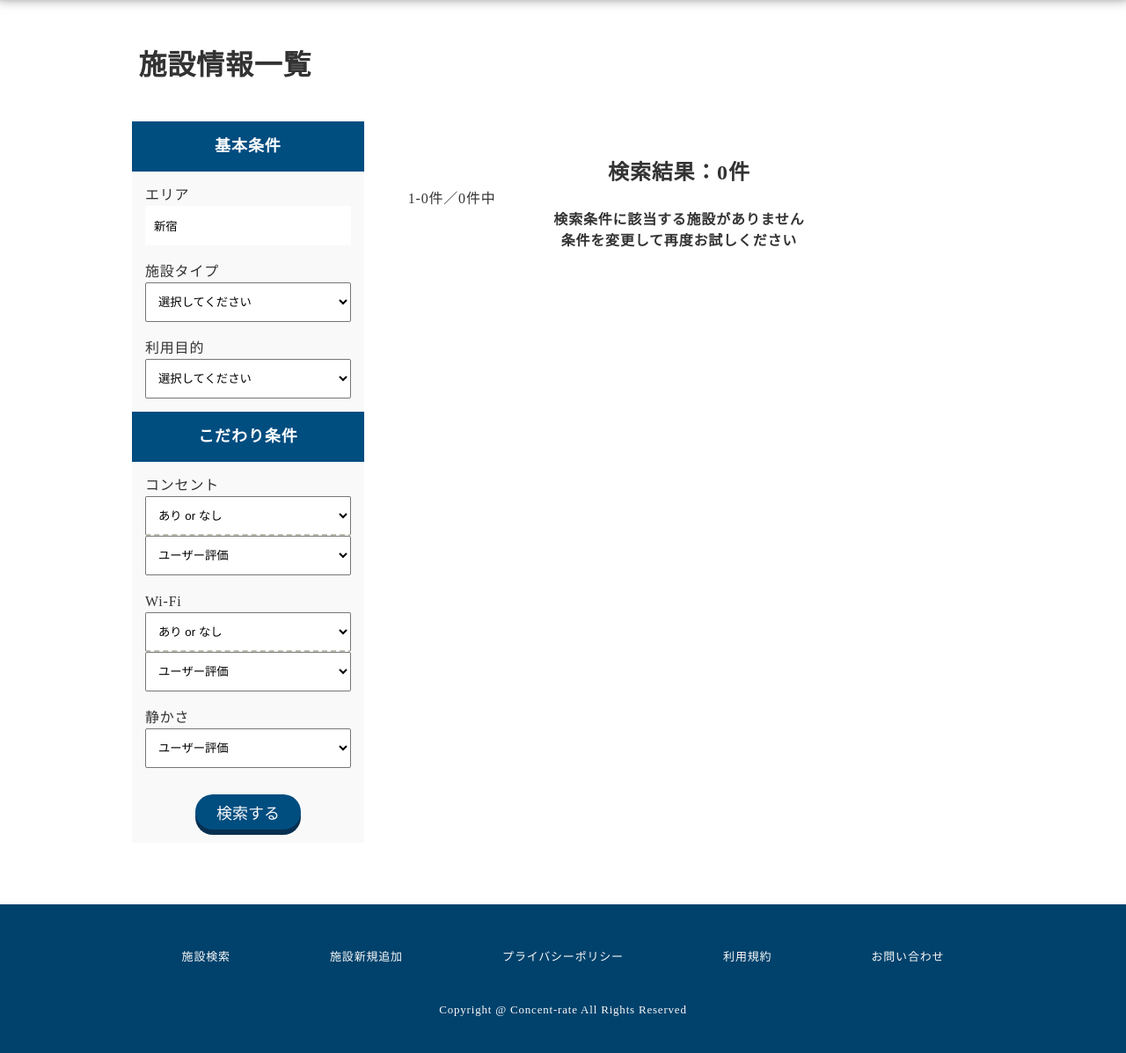
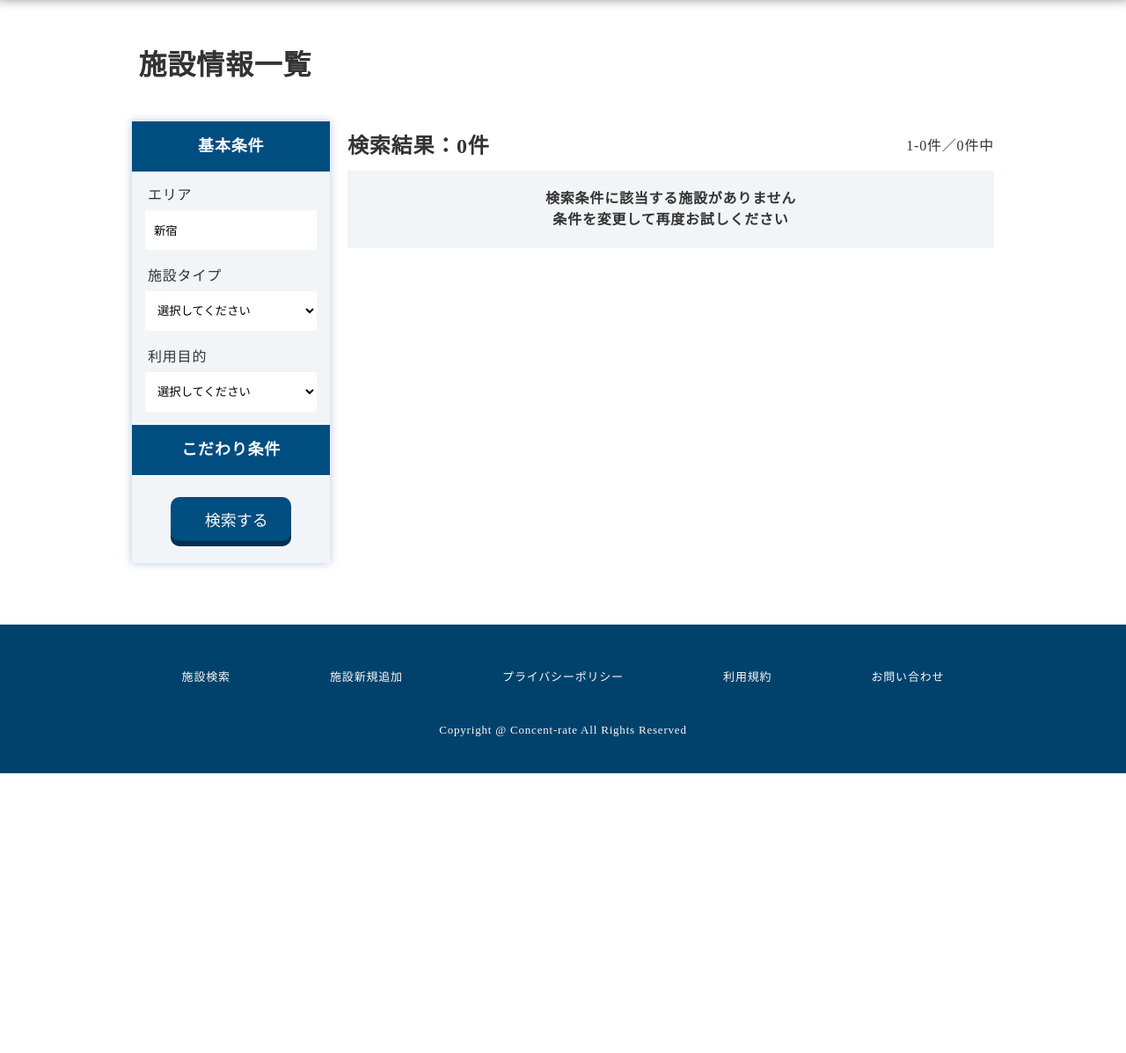
Before and after one commit to TsutomuOikawa/Review-site_personal-PJ, a PHP site: the page made by searchList.php in a window 1280 px wide. Shown: the part 60-1257 px from the top of the page at 88% size. After the commit the page ends 939 px from the top, so only its background shows below. Run offline with PHP 8.4, Linux system fonts and the light colour scheme; tables that the repository leaves empty or names only in its code hold one stand-in row (values such as "Sample post"); some libraries are stand-ins or nearby versions.

Commit message:
update:検索バーの仕様改善
検索画面の縦幅が画面に収まっていなかったため、こだわり条件は初め隠れている仕様に。

スライド仕様であることがが分かりにくかったため、アイコンを加えた。

```diff
--- a/css/style.css
+++ b/css/style.css
@@ -9,6 +9,11 @@
 タブレット: @media screen and (max-width: 1024px)
 */
 
+/*
+背景用薄い青：#F2F5F8
+ */
+
+
 body {
   color: #333;
   letter-spacing: 0.05em;
@@ -19,15 +24,21 @@ button {
   background: none;
   cursor: pointer;
 }
-input {
+img {
+  vertical-align: bottom;
+}
+input, select, textarea {
   border: none;
 }
-input:focus-visible {
-  outline: none;
+input:focus-visible, select:focus-visible, textarea:focus-visible {
+  outline: 2px solid #EB9342;
 }
 ul {
   list-style-type: none;
 }
+/* * {
+  outline: 2px solid blue;
+} */
 /*====================
   ヘッダー
 ====================*/
@@ -149,7 +160,7 @@ ul {
   background: #EB9342;
   border-radius: 3px;
   color: #ffffff;
-  padding: 15px 15px;
+  padding: 15px;
   transition: .3s;
 }
 .menu_link--strong:hover {
@@ -283,22 +294,39 @@ ul {
 
 }
 /*
+トップページはこう
 .section {
-
+  box-sizing: border-box;
+  margin: 0 auto;
+  padding: 80px 10px 50px;
+  width: 1000px;
 }
 .section_title {
-
+  font-size: 28px;
+  font-weight: bold;
+}
+.section_title--topPage {
+  text-align: left;
+  padding-left: 30px;
+  position: relative;
+}
+.section_title--topPage::before{
+  content: '';
+  font-size: 70px;
+  opacity: 0.2;
+  position: absolute;
+    top: 5px;
+    left: 70px;
+}
+.section_body {
+  padding: 30px 0;
 }
 
-.section_body {
-
-}
  */
 
 .module {
   border-radius: 4px;
   box-sizing: border-box;
-   padding: 40px 50px;
 }
 .module_title {
   font-size: 24px;
@@ -308,30 +336,26 @@ ul {
 .module_title--surround {
   background: #004D80;
   color: #f9f9f9;
-   margin: -40px -50px 0;
   padding: 10px 0 10px 30px;
   text-align: left;
 }
 @media screen and (max-width: 430px) {
-   .module{
-     padding: 20px 25px;
-   }
   .module_title {
-     font-size: 20px;
+    font-size: 18px;
   }
   .module_title--surround {
-     margin: -20px -25px 0;
+    /* margin: -20px -25px 0; */
   }
 }
-
 
 section.page_contents--separate{
   margin-top: 20px;
   padding-bottom: 15px;
 }
 
-
-/* ワンカラム部分 */
+/*====================
+  廃棄対象
+====================*/
 .content-wrapper {
   box-sizing: border-box;
   margin: 0 auto;
@@ -359,342 +383,6 @@ section.page_contents--separate{
   padding: 30px 0;
 }
 
-/*====================
-  サイドバー
-====================*/
-.sidebar {
-  background: #F2F5F8;
-  box-shadow: 0 0 10px rgba(0 77 128 / 30%);
-  height: 100%;
-  position: sticky;
-   top: 75px;
-  width: 23%;
-}
-.sidebar_title {
-  background: #004D80;
-  color: #f9f9f9;
-  font-size: 18px;
-  font-weight: bold;
-  padding: 15px 0;
-  text-align: center;
-}
-.sidebar_contents {
-  padding: 15px;
-}
-.sidebar_listItem {
-  margin-bottom: 18px;
-}
-.sidebar_listItem:last-child {
-  margin-bottom: 0;
-}
-/* 右サイドバー */
-.sidebar_link{
-  padding: 15px 0;
-  box-shadow: 1px 1px 3px rgba(191, 191, 179, 0.3);
-}
-@media screen and (max-width: 430px) {
-  .sidebar {
-    display: none;
-  }
-}
-
-/*====================
-  トップページ
-====================*/
-
-/* ファーストビュー */
-.firstView {
-  height: 900px;
-  background-image: url(../img/top.jpg);
-  background-position: center;
-  background-size: cover;
-  position: relative;
-}
-.firstView--cover {
-  height: 100%;
-  background:linear-gradient(to bottom, rgba(255, 255, 255, 0.1) 70%, rgba(255, 255, 255, 0.99));
-}
-.firstView_title {
-  font-size: 48px;
-  font-weight: bold;
-  letter-spacing: 0.1em;
-  position: absolute;
-    top: 250px;
-    left: 230px;
-  text-shadow: 0 0 20px rgba(255, 255, 255, 1);
-}
-.firstView_form {
-  background: rgba(255, 255, 255);
-  border-radius: 4px;
-  box-sizing: border-box;
-  display: flex;
-    align-items: center;
-  margin-top: 10px;
-  opacity: 0.9;
-  padding: 0 10px;
-  position: absolute;
-    top: 400px;
-    left: 230px;
-  width: 360px;
-}
-.firstView_input {
-  border: none;
-  border-radius: 4px;
-  font-size: 16px;
-  padding: 15px;
-  width: 85%;
-}
-.firstView_button {
-  padding: 15px 0;
-  width: 15%;
-}
-
-@media screen and (max-width: 430px) {
-  .firstView_title {
-    font-size: 36px;
-    top: 180px;
-    left: 30px;
-  }
-  .firstView_form {
-    top: 338px;
-    left: 50%;
-    transform: translateX(-50%);
-    width: 85%;
-  }
-}
-
-/* ナレーション */
-.narration{
-  background: linear-gradient(rgba(255, 255, 255, 0.01), rgba(0, 68, 108, 1) );
-  padding: 120px 0 50px;
-  position: relative;
-}
-.narration::before{
-  content: 'Why Concent-rate';
-  color: #00426c;
-  font-size: 90px;
-  font-weight: bold;
-  opacity: 0.2;
-  position: absolute;
-    top: 5px;
-    left: calc((100% - 905px) / 2);
-}
-.narration_textBox{
-  box-sizing: border-box;
-  color: #f5f5f5;
-  font-size: 18px;
-  font-weight: bold;
-  letter-spacing: 0.08em;
-  line-height: 1.8;
-  margin: 0 auto;
-  padding: 0 10px;
-  text-align: left;
-  width: 900px;
-}
-.narration_text{
-  padding-top: 12px;
-}
-
-@media screen and (max-width: 430px) {
-  .narration{
-  padding-top: 100px;
-}
-  .narration::before{
-    font-size: 48px;
-      top: 10px;
-      left: 50px;
-  }
-  .narration_textBox{
-    font-size: 16px;
-    padding: 0 20px;
-    text-align: left;
-    width: 100%;
-  }
-  .narration_text span {
-    display: none;
-  }
-}
-
-/* 特徴 */
-#features .content_title--topPage::before {
-  content: 'Features';
-}
-
-.featuresBox{
-  display: flex;
-  justify-content: space-between;
-  margin-top: 80px;
-  position: relative;
-}
-.features.panel{
-  height: 320px;
-}
-.features::before{
-  content: '';
-  font-size: 36px;
-  font-weight: bold;
-  color: #00426c;
-  position: absolute;
-  top: -40px;
-  left: calc(50% - 25px);
-}
-.features--01::before{
-  content: '01';
-}
-.features--02::before{
-  content: '02';
-}
-.features--03::before{
-  content: '03';
-}
-.features .panel_thumbnail{
-  margin-top: 15px;
-}
-.features .panel_description{
-  line-height: 1.5;
-  font-weight: bold;
-}
-
-#warries{
-  background: linear-gradient(to top, rgba(0, 66, 108, 0.1), rgba(0, 66, 108, 1));
-}
-#warries .content_title--topPage::before {
-  content: 'Warries';
-}
-.warries-wrapper{
-  background: white;
-  height: 100%;
-  margin-bottom: -50px;
-  padding: 30px 0 50px;
-}
-.solution_warry{
-  height: 50%;
-  margin-top: 10px;
-}
-.solution_smile{
-  height: 50%;
-  margin-top: 10px;
-  color: #EB9342;
-}
-.icon--warries{
-  padding: 7px;
-}
-
-#search{
-  background: #F9F9F9;
-}
-#search .content_title--topPage::before {
-  content: 'Search';
-}
-
-/*====================
-  テーブルエリア
-====================*/
-.table{
-  margin: 0 auto;
-  width: 80%;
-}
-.table_row{
-  padding: 20px 0;
-  display: flex;
-  justify-content: space-between;
-}
-.table_row_title{
-  width: 40%;
-  padding-left: 20px;
-}
-.table_row_title--visual{
-  font-size: 18px;
-  border-bottom: 4px solid rgb(119, 100, 87);
-  padding-bottom: 3px;
-}
-.table_row_data{
-  width: 55%;
-  font-weight: bold;
-  vertical-align: middle;
-}
-
-/*====================
-  クチコミカード
-====================*/
-.reviewCard {
-  border-top: 2px solid #fff2d6;
-  border-bottom: 2px solid #fff2d6;
-  box-sizing: border-box;
-  background: white;
-  margin-bottom: 15px;
-  position:relative;
-}
-.reviewCard br {
-  display: none;
-}
-.reviewCard-wrapper {
-  margin-bottom: 10px;
-}
-.reviewCard--sizeM{
-  padding: 15px 20px;
-}
-.reviewCard--sizeL{
-  padding: 25px 35px;
-}
-.reviewCard_name {
-  color: #004D80;
-  font-size: 20px;
-  font-weight: bold;
-  padding: 5px 0;
-}
-.reviewCard_body {
-  display: flex;
-    justify-content: space-between;
-}
-.reviewCard_imgArea{
-  display: flex;
-    flex-direction: column;
-    justify-content: space-between;
-}
-.reviewCard_description{
-  line-height: 1.5;
-  min-width: 70%;
-}
-.reviewCard_featureTag {
-  display: flex;
-  flex-wrap: wrap;
-}
-
-.reviewCard_favorite {
-  position: absolute;
-    top: 20px;
-    right: 20px;
-}
-@media screen and (max-width: 430px) {
-  .reviewCard {
-    margin-bottom: 5px;
-  }
-  .reviewCard br {
-    display: inline-block;
-  }
-  .reviewCard--sizeM,
-  .reviewCard--sizeL {
-    padding: 10px;
-  }
-  .reviewCard_name {
-    font-size: 18px;
-    margin-right: 35px;
-  }
-  .reviewCard_body {
-    flex-direction: column-reverse;
-  }
-  .reviewCard_imgArea{
-    flex-direction: row;
-  }
-  .reviewCard_description{
-    font-size: 12px;
-  }
-  .reviewCard_favorite {
-      top: 12px;
-      right: 10px;
-  }
-}
 /*====================
   入力フォーム（form_）
 ====================*/
@@ -787,6 +475,189 @@ section.page_contents--separate{
     display: inline;
   }
 }
+
+/*====================
+  サイドバー
+====================*/
+.sidebar {
+  background: #F2F5F8;
+  box-shadow: 0 0 10px rgba(0 77 128 / 30%);
+  height: 100%;
+  position: sticky;
+   top: 75px;
+  width: 23%;
+}
+.sidebar_title {
+  background: #004D80;
+  color: #f9f9f9;
+  font-size: 18px;
+  font-weight: bold;
+  padding: 15px 0;
+  position: relative;
+  text-align: center;
+}
+.sidebar--left .sidebar_title {
+  cursor: pointer;
+}
+.sidebar--left .sidebar_title::after {
+  content: '\f107';
+  font-family: "Font Awesome 5 Free";
+  font-weight: 900;
+  position: absolute;
+    right: 15px;
+  transition: all .5s;
+}
+.sidebar_title.close::after {
+  transform: rotate(180deg);
+}
+.sidebar_contents {
+  padding: 15px;
+}
+.sidebar_contents.close {
+  display: none;
+}
+.sidebar_listItem {
+  margin-bottom: 18px;
+}
+.sidebar_listItem:last-child {
+  margin-bottom: 0;
+}
+/* 右サイドバー */
+.sidebar_link{
+  padding: 15px 0;
+  box-shadow: 1px 1px 3px rgba(191, 191, 179, 0.3);
+}
+@media screen and (max-width: 430px) {
+  .sidebar {
+    display: none;
+  }
+}
+/*====================
+  施設一覧
+====================*/
+.instList {
+
+}
+.instList_number {
+  display: flex;
+    align-items: center;
+    justify-content: space-between;
+  padding: 10px 0;
+}
+.instList_body {
+  background: #F2F5F8;
+  padding: 20px 10px;
+}
+
+
+/*====================
+  テーブルエリア
+====================*/
+.table{
+  margin: 0 auto;
+  width: 80%;
+}
+.table_row{
+  padding: 20px 0;
+  display: flex;
+  justify-content: space-between;
+}
+.table_row_title{
+  width: 40%;
+  padding-left: 20px;
+}
+.table_row_title--visual{
+  font-size: 18px;
+  border-bottom: 4px solid rgb(119, 100, 87);
+  padding-bottom: 3px;
+}
+.table_row_data{
+  width: 55%;
+  font-weight: bold;
+  vertical-align: middle;
+}
+/*====================
+  クチコミカード
+====================*/
+.reviewCard {
+  border-top: 2px solid #fff2d6;
+  border-bottom: 2px solid #fff2d6;
+  box-sizing: border-box;
+  background: white;
+  margin-bottom: 15px;
+  position:relative;
+}
+.reviewCard br {
+  display: none;
+}
+.reviewCard-wrapper {
+  margin-bottom: 10px;
+}
+.reviewCard--sizeM{
+  padding: 15px 20px;
+}
+.reviewCard--sizeL{
+  padding: 25px 35px;
+}
+.reviewCard_name {
+  color: #004D80;
+  font-size: 20px;
+  font-weight: bold;
+  padding: 5px 0;
+}
+.reviewCard_body {
+  display: flex;
+    justify-content: space-between;
+}
+.reviewCard_imgArea{
+  display: flex;
+    flex-direction: column;
+    justify-content: space-between;
+}
+.reviewCard_description{
+  line-height: 1.5;
+  min-width: 70%;
+}
+.reviewCard_featureTag {
+  display: flex;
+  flex-wrap: wrap;
+}
+
+.reviewCard_favorite {
+  position: absolute;
+    top: 20px;
+    right: 20px;
+}
+@media screen and (max-width: 430px) {
+  .reviewCard {
+    margin-bottom: 5px;
+  }
+  .reviewCard br {
+    display: inline-block;
+  }
+  .reviewCard--sizeM,
+  .reviewCard--sizeL {
+    padding: 10px;
+  }
+  .reviewCard_name {
+    font-size: 18px;
+    margin-right: 35px;
+  }
+  .reviewCard_body {
+    flex-direction: column-reverse;
+  }
+  .reviewCard_imgArea{
+    flex-direction: row;
+  }
+  .reviewCard_description{
+    font-size: 12px;
+  }
+  .reviewCard_favorite {
+      top: 12px;
+      right: 10px;
+  }
+}
+
 /*====================
   画像アップデート
 ====================*/
@@ -834,6 +705,7 @@ section.page_contents--separate{
     width: 80%;
   }
 }
+
 
 /*====================
   カード（写真と文章が横並び）
@@ -1071,6 +943,7 @@ section.page_contents--separate{
   }
 }
 
+
 /*====================
  アイコンフォント
 ====================*/
@@ -1116,6 +989,8 @@ section.page_contents--separate{
     transform: translateY(-50px);
   }
 }
+
+
 
 .material-icons.md-36{
   font-size: 36px;
@@ -1376,21 +1251,19 @@ section.page_contents--separate{
     padding-right: 0;
   }
 }
+
 /*====================///
  ピンポイントCSS
 ///====================*/
-.contents--interval{
-  margin-bottom: 50px;
-}
+
 .baseColor{
-  background: #F9F9F9;
+  background: #F5F5F5;
   color: #333333;
   box-sizing: border-box;
 }
 .subTitle{
   font-size: 20px;
   font-weight: bold;
-  line-height: 1.5;
 }
 .subTitle--visual{
   color: white;
@@ -1415,6 +1288,9 @@ section.page_contents--separate{
 .font-sizeL{
   font-size: 24px;
 }
+.display-flex{
+  display: flex;
+}
 .display-between{
   display: flex;
   justify-content: space-between;
@@ -1434,10 +1310,7 @@ section.page_contents--separate{
   border-bottom: dashed black 1px;
   margin-bottom: 10px;
 }
-.link--full{
-  display: block;
-  text-align: center;
-}
+
 .--hoverLine:hover{
   text-decoration: underline;
 }
--- a/js/app.js
+++ b/js/app.js
@@ -114,12 +114,20 @@ $(function(){
 
 /////////////////////////////
  // アコーディオンパネル機能
- var $accordSwitch = $('.js-accordion-swich');
+ var $accordSwitch = $('.js-accordion-switch');
+ var $accordSwitch2 = $('.js-accordion-switch2');
 
  $accordSwitch.on('click', function(e){
- var  $accordArea = $(this).next('.js-accordion-area');
- $accordArea.slideToggle(500);
- })
+   var $accordArea = $(this).next('.js-accordion-area');
+   $accordArea.slideToggle(500);
+   $accordSwitch.toggleClass('close');
+ });
 
+ $accordSwitch2.on('click', function(e){
+   var $accordArea = $(this).next('.js-accordion-area');
+   $accordArea.slideToggle(500);
+   $accordSwitch2.toggleClass('close');
+
+ });
 
 });
--- a/sidebarLeft.php
+++ b/sidebarLeft.php
@@ -1,17 +1,17 @@
 <!--　検索サイドバー　-->
-<aside id="sidebar" class="baseColor">
+<aside id="sidebar" class="sidebar sidebar--left">
   <form>
-    <p class="sidebar_title subTitle--visual js-accordion-swich">基本条件</p>
+    <p class="sidebar_title js-accordion-switch">基本条件</p>
     <ul class="sidebar_contents js-accordion-area">
       <li class="sidebar_listItem">
         <label>
-          <p class="form_title">エリア</p>
+          <p class="form_name">エリア</p>
           <input type="text" name="ar" class="form_input form_input--sidebar" value="<?php echo getFormData('ar', 0); ?>" placeholder="新宿、渋谷">
         </label>
       </li>
       <li class="sidebar_listItem">
         <label>
-          <p class="form_title">施設タイプ</p>
+          <p class="form_name">施設タイプ</p>
           <select name=ty class="form_input form_input--sidebar">
             <option value="" <?php if (empty($type)) echo 'selected';?> >選択してください</option>
             <?php foreach ($dbTypeData as $key => $val): ?>
@@ -22,7 +22,7 @@
       </li>
       <li class="sidebar_listItem">
         <label>
-          <p class="form_title">利用目的</p>
+          <p class="form_name">利用目的</p>
           <select name="pu" class="form_input form_input--sidebar">
             <option value="" <?php if (empty($purpose)) echo 'selected'; ?>>選択してください</option>
             <?php foreach ($dbPurposeData as $key => $value): ?>
@@ -32,11 +32,11 @@
         </label>
       </li>
     </ul>
-    <p class="sidebar_title subTitle--visual js-accordion-swich">こだわり条件</p>
-    <ul class="sidebar_contents js-accordion-area">
+    <p class="sidebar_title js-accordion-switch2 close">こだわり条件</p>
+    <ul class="sidebar_contents js-accordion-area close">
       <li class="sidebar_listItem">
         <label>
-          <p class="form_title">コンセント</p>
+          <p class="form_name">コンセント</p>
           <select name="c" class="form_input form_input--sidebar" style="border-bottom:dashed #BFBFB3 2px;">
             <option value="" <?php if($concent=='') echo'selected';?>>あり or なし</option>
             <option value="1" <?php if($concent==='1') echo'selected';?> >あり</option>
@@ -52,7 +52,7 @@
       </li>
       <li class="sidebar_listItem">
         <label>
-          <p class="form_title">Wi-Fi</p>
+          <p class="form_name">Wi-Fi</p>
           <select name="w" class="form_input form_input--sidebar" style="border-bottom:dashed #BFBFB3 2px;">
             <option value="" <?php if($wifi==='') echo'selected';?>>あり or なし</option>
             <option value="1" <?php if($wifi==='1') echo'selected';?> >あり</option>
@@ -66,9 +66,9 @@
           </select>
         </label>
       </li>
-      <li class="sidebar_listItem sidebar_listItem--last">
+      <li class="sidebar_listItem">
         <label>
-          <p class="form_title">静かさ</p>
+          <p class="form_name">静かさ</p>
           <select name = "s_r" class="form_input form_input--sidebar">
             <option value="" <?php if($s_rate =='') echo'selected';?>>ユーザー評価</option>
             <?php for ($i=1; $i < 6 ; $i++):?>
@@ -79,7 +79,9 @@
       </li>
     </ul>
     <div class="sidebar_contents">
-      <input type="submit" value="検索する" class="btn btn--submit sidebar_btn">
+      <button type="submit" class="btn btn--submit btn--sidebar">
+        <i class="fa-solid fa-magnifying-glass" style="padding-right:8px;"></i>検索する
+      </button>
     </div>
 
   </form>
```
Lines whose indentation alone changed are shown as unchanged.
